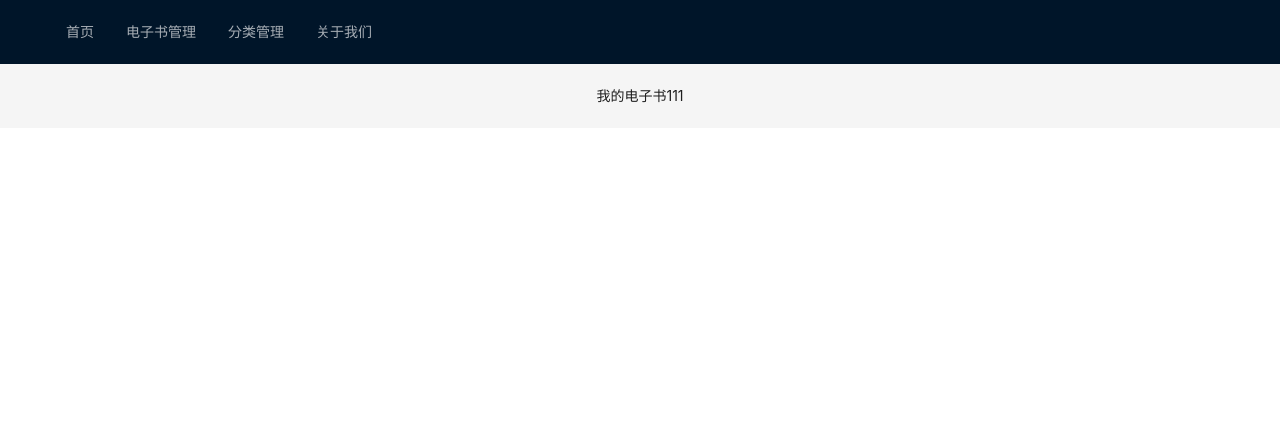
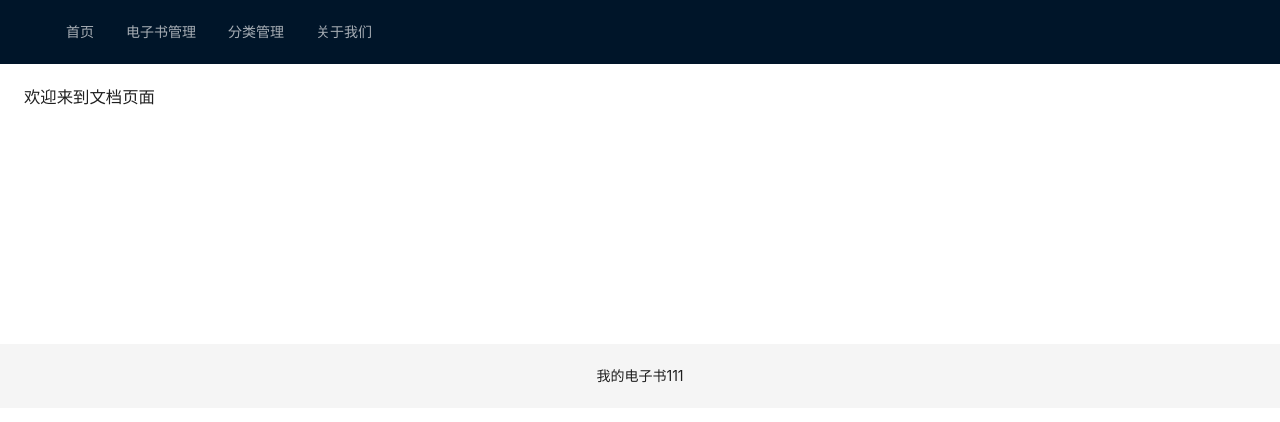
Before and after one commit to qeqwer/wiki, a Vue app in the folder web/: page /doc in a window 1280 px wide. Shown: the top 422 px of the page. Built offline with nearby package versions, Linux system fonts and the light colour scheme; no server answers.

Commit message:
8-12 增加文档页面，点击首页电子书可以进入文档页面

```diff
--- a/web/src/router/index.ts
+++ b/web/src/router/index.ts
@@ -1,6 +1,7 @@
 import { createRouter, createWebHistory, RouteRecordRaw } from 'vue-router'
 import HomeView from '../views/HomeView.vue'
 import AboutView from '../views/AboutView.vue'
+import DocView from '../views/DocView.vue'
 import AdminEbook from '../views/admin/admin-ebook.vue'
 import AdminCategory from "@/views/admin/admin-category.vue"
 import AdminDoc from "@/views/admin/admin-doc.vue"
@@ -19,6 +20,11 @@
     // this generates a separate chunk (about.[hash].js) for this route
     // which is lazy-loaded when the route is visited.
     // component: () => import(/* webpackChunkName: "about" */ '../views/AboutView.vue')
+  },
+  {
+    path: '/doc',
+    name: 'Doc',
+    component: DocView
   },
   {
     path: '/admin/ebook',
--- /dev/null
+++ b/web/src/views/DocView.vue
@@ -0,0 +1,11 @@
+<template>
+  <a-layout>
+    <a-layout-content
+        :style="{ background: '#fff', padding: '24px', margin: 0, minHeight: '280px' }"
+    >
+      <div class="doc">
+        <h1>欢迎来到文档页面</h1>
+      </div>
+    </a-layout-content>
+  </a-layout>
+</template>
--- a/web/src/views/HomeView.vue
+++ b/web/src/views/HomeView.vue
@@ -39,7 +39,9 @@
             </template>
             <a-list-item-meta :description="item.description">
               <template #title>
-                <a :href="item.href">{{ item.name }}</a>
+                <router-link :to="'/doc?ebookId=' + item.id">
+                  {{ item.name }}
+                </router-link>
               </template>
               <template #avatar><a-avatar :src="item.cover" /></template>
             </a-list-item-meta>
```
